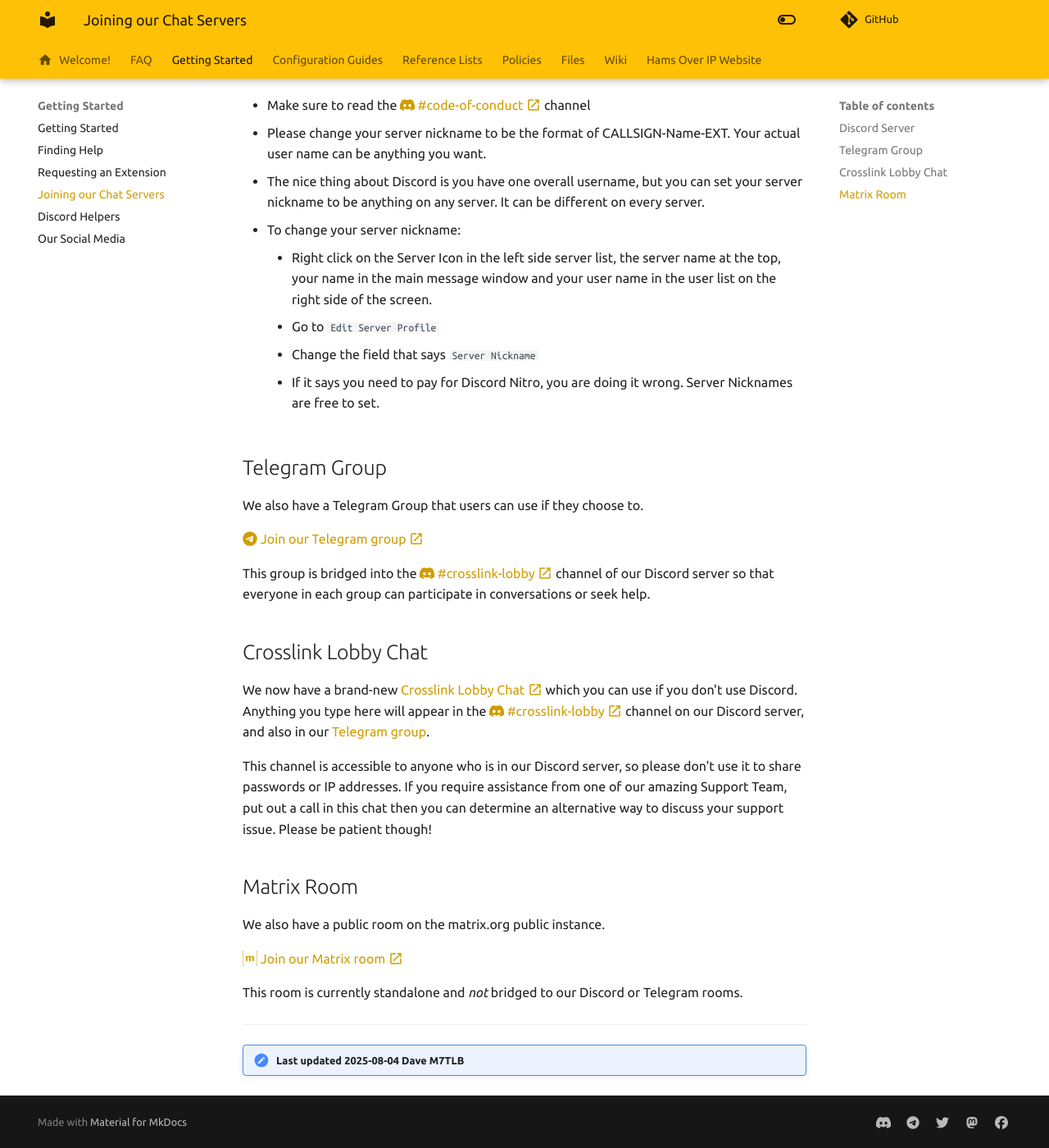
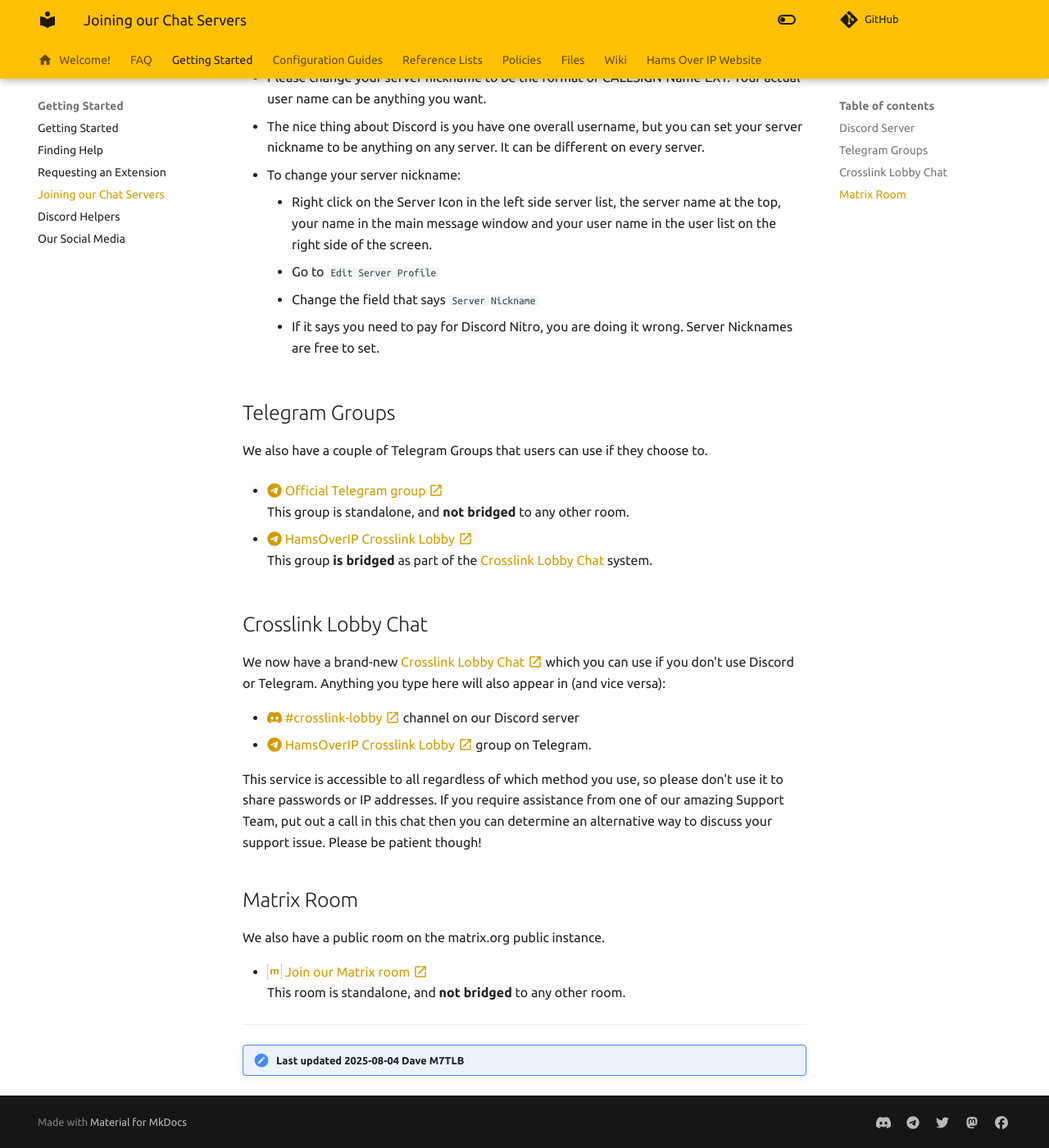
Before and after one commit to hamsoverip/wiki, an MkDocs documentation site: the page built from docs/guides/user/chat-services.md, in a window 1280 px wide and 1400 px high, scrolled down 765 px. Shown: the whole window at 82% size. Built offline with MkDocs 1.6.1 and Material for MkDocs 9.7.7, drawn with Linux system fonts in a browser that asks for light colours; comment, search, counter and statistics services are not loaded; some of the changed text lies outside the part shown.

Commit message:
Update: added instructions relating to the new Telegram Crosslink Lobby room

```diff
--- a/docs/guides/user/chat-services.md
+++ b/docs/guides/user/chat-services.md
@@ -5,15 +5,11 @@
 Currently, we use the following platforms:
 
 * [Discord](#discord-server) _(primary)_
-* [Telegram](#telegram-group)
+* [Telegram](#telegram-groups)
 * [Crosslink Lobby Chat](#crosslink-lobby-chat) _(if you don't have Discord or Telegram)_
 * [Matrix](#matrix-room)
 
-At this time, only the Telegram group is bridged to the [:fontawesome-brands-discord: #lobby](https://discord.com/channels/966060559961296956/966806535466524714) channel of our Discord server.  The Matrix channel is still standalone, but there's usually someone around to help.
-
 !!! warning "**Please observe our [Code of Conduct](../../policies/code-of-conduct.md) at all times whilst using any of these services**"
-
-<!--Keep in mind that all of these platforms are not setup as independent entities. These are all linked together as a way of extending the BYOD (Bring Your Own Device) ethos. In this case it's more of a Choose Your Own Platform kind of thing.-->
 
 ## Discord Server
 
@@ -32,27 +28,31 @@
     * Change the field that says `Server Nickname`
     * If it says you need to pay for Discord Nitro, you are doing it wrong. Server Nicknames are free to set.
 
-## Telegram Group
+## Telegram Groups
 
-We also have a Telegram Group that users can use if they choose to.
+We also have a couple of Telegram Groups that users can use if they choose to.
 
-[:fontawesome-brands-telegram: Join our Telegram group :material-open-in-new:](https://t.me/hamsoverip){ target="_blank" }
+* [:fontawesome-brands-telegram: Official Telegram group :material-open-in-new:](https://t.me/hamsoverip){ target="_blank" }
+  This group is standalone, and **not bridged** to any other room.
 
-This group is bridged into the [:fontawesome-brands-discord: #crosslink-lobby :material-open-in-new:](https://discord.com/channels/966060559961296956/1401835917773242378){ target="_blank" } channel of our Discord server so that everyone in each group can participate in conversations or seek help.
+* [:fontawesome-brands-telegram: HamsOverIP Crosslink Lobby :material-open-in-new:](https://t.me/+yWg1smGTdMI2NTUx){ target="_blank" }
+  This group **is bridged** as part of the [Crosslink Lobby Chat](#crosslink-lobby-chat) system.
 
 ## Crosslink Lobby Chat
 
-We now have a brand-new [Crosslink Lobby Chat :material-open-in-new:](https://helpdesk.hamsoverip.com/crosslink/){ target="_blank" } which you can use if you don't use Discord.  Anything you type here will appear in the [:fontawesome-brands-discord: #crosslink-lobby :material-open-in-new:](https://discord.com/channels/966060559961296956/1401835917773242378){ target="_blank" } channel on our Discord server, and also in our [Telegram group](#telegram-group).
+We now have a brand-new [Crosslink Lobby Chat :material-open-in-new:](https://helpdesk.hamsoverip.com/crosslink/){ target="_blank" } which you can use if you don't use Discord or Telegram.  Anything you type here will also appear in (and vice versa):
 
-This channel is accessible to anyone who is in our Discord server, so please don't use it to share passwords or IP addresses.  If you require assistance from one of our amazing Support Team, put out a call in this chat then you can determine an alternative way to discuss your support issue.  Please be patient though!
+* [:fontawesome-brands-discord: #crosslink-lobby :material-open-in-new:](https://discord.com/channels/966060559961296956/1401835917773242378){ target="_blank" } channel on our Discord server
+* [:fontawesome-brands-telegram: HamsOverIP Crosslink Lobby :material-open-in-new:](https://t.me/+yWg1smGTdMI2NTUx){ target="_blank" } group on Telegram.
+
+This service is accessible to all regardless of which method you use, so please don't use it to share passwords or IP addresses.  If you require assistance from one of our amazing Support Team, put out a call in this chat then you can determine an alternative way to discuss your support issue.  Please be patient though!
 
 ## Matrix Room
 
 We also have a public room on the matrix.org public instance.
 
-[:simple-matrix: Join our Matrix room :material-open-in-new:](https://matrix.to/#/#hamsoverip:matrix.org){ target="_blank" }
-
-This room is currently standalone and _not_ bridged to our Discord or Telegram rooms.
+* [:simple-matrix: Join our Matrix room :material-open-in-new:](https://matrix.to/#/#hamsoverip:matrix.org){ target="_blank" }
+   This room is standalone, and **not bridged** to any other room.
 
 <!--This room is also bridged into our Discord server in the [:fontawesome-brands-discord: #lobby](https://discord.com/channels/966060559961296956/966806535466524714) channel.-->
 
```
